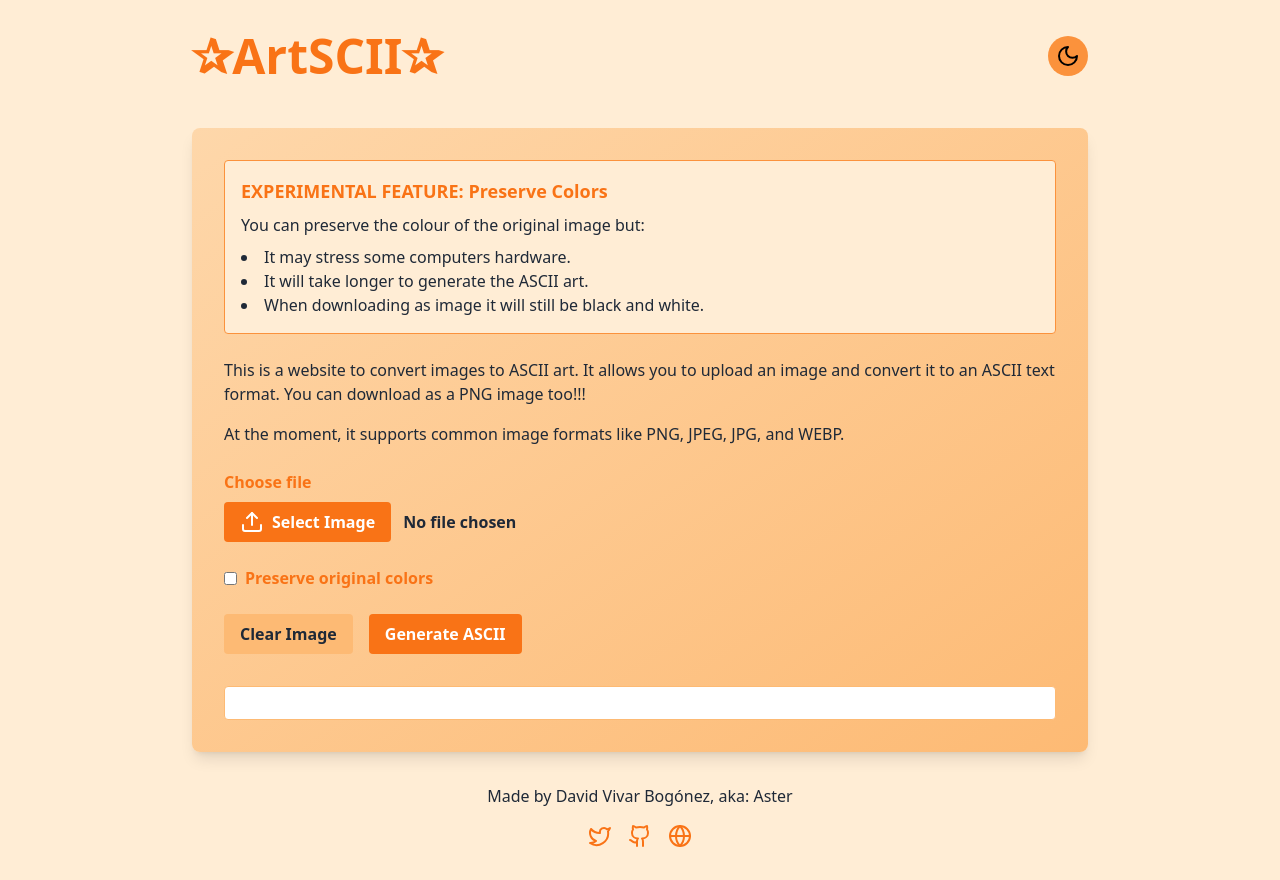
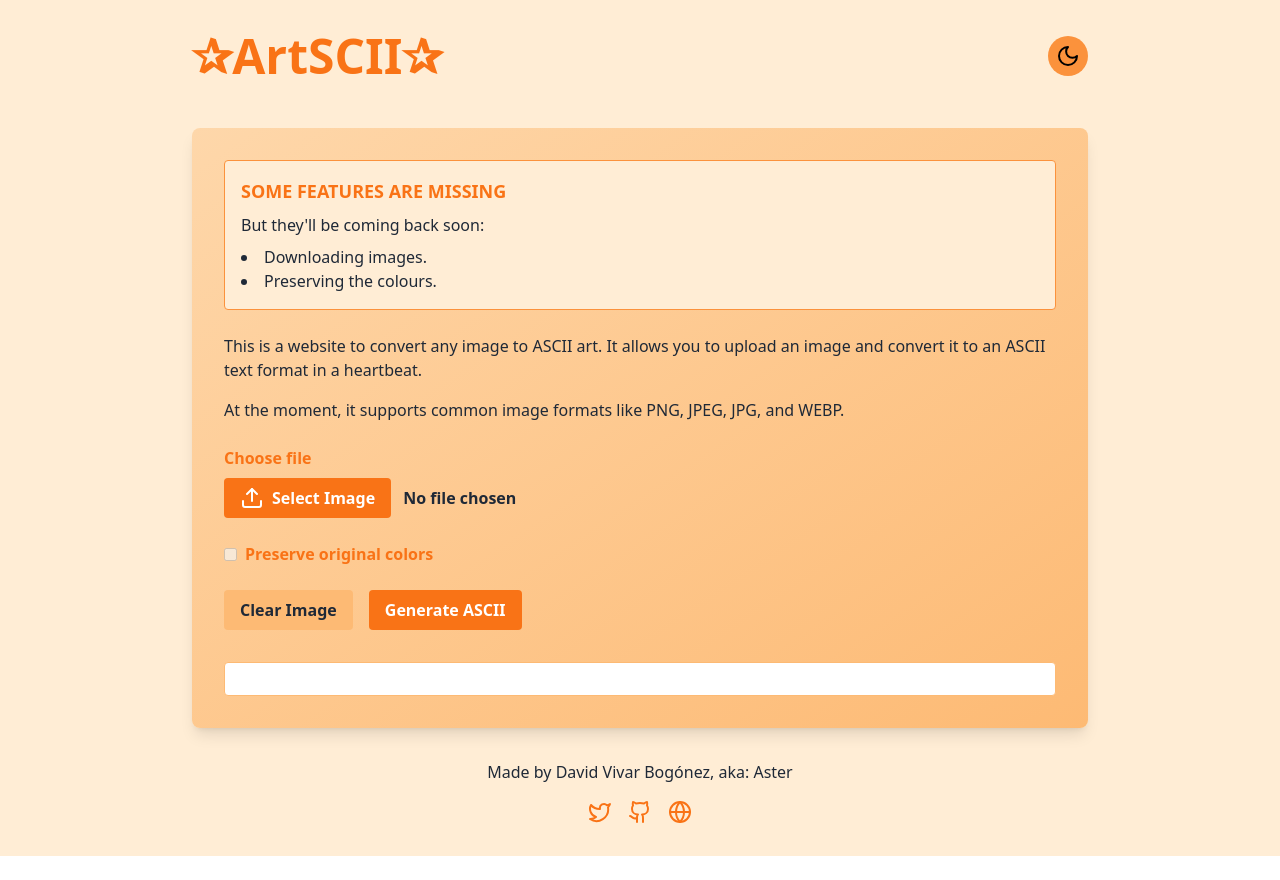
Before and after one commit to 4ster-light/ascii-converter, a Vue app in the folder frontend/: page / in a window 1280 px wide. After the commit the page ends 856 px from the top, so only its background shows below. Built offline with nearby package versions, Linux system fonts and the light colour scheme.

Commit message:
Now the real update

```diff
--- a/frontend/src/components/FileForm.vue
+++ b/frontend/src/components/FileForm.vue
@@ -75,7 +75,7 @@ const generateAscii = async () => {
     </div>
 
     <div class="flex items-center mb-6">
-        <input type="checkbox" id="preserve-colors" v-model="preserveColors" class="mr-2" />
+        <input type="checkbox" disabled id="preserve-colors" v-model="preserveColors" class="mr-2" />
         <label for="preserve-colors" class="text-orange-500 font-bold">Preserve original colors</label>
     </div>
 
--- a/frontend/src/views/Home.vue
+++ b/frontend/src/views/Home.vue
@@ -4,18 +4,17 @@ import FileForm from '../components/FileForm.vue';
 </script>
 
 <template>
-    <Callout title="EXPERIMENTAL FEATURE: Preserve Colors">
-        <p class="mb-2">You can preserve the colour of the original image but:</p>
+    <Callout title="SOME FEATURES ARE MISSING">
+        <p class="mb-2">But they'll be coming back soon:</p>
         <ul class="list-disc list-inside">
-            <li>It may stress some computers hardware.</li>
-            <li>It will take longer to generate the ASCII art.</li>
-            <li>When downloading as image it will still be black and white.</li>
+            <li>Downloading images.</li>
+            <li>Preserving the colours.</li>
         </ul>
     </Callout>
 
     <p class="mb-4">
-        This is a website to convert images to ASCII art. It allows you to upload an image and
-        convert it to an ASCII text format. You can download as a PNG image too!!!
+        This is a website to convert any image to ASCII art. It allows you to upload an image and
+        convert it to an ASCII text format in a heartbeat.
     </p>
     <p class="mb-6">
         At the moment, it supports common image formats like PNG, JPEG, JPG, and WEBP.
```
